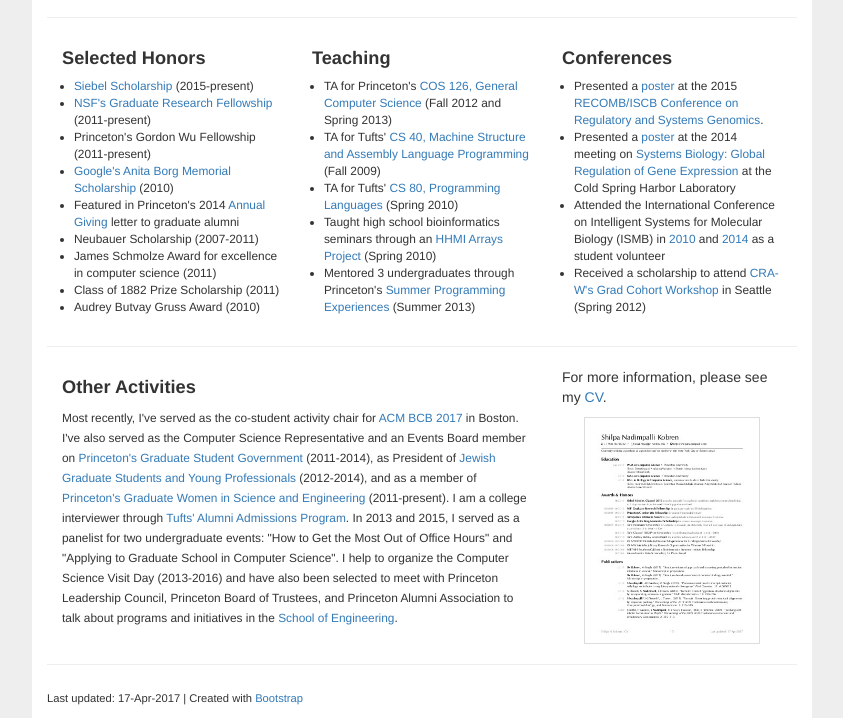
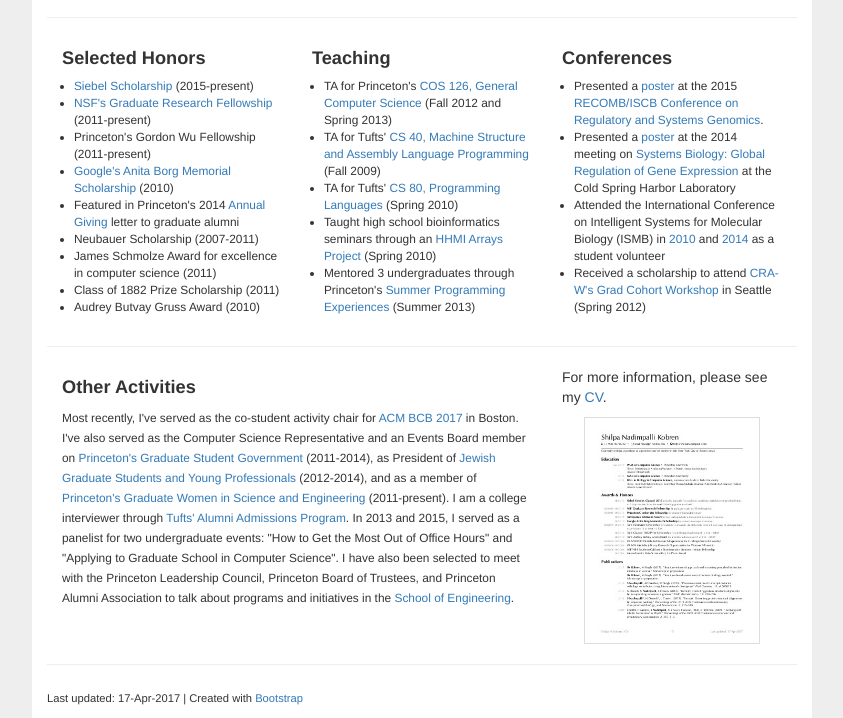
Before and after one commit to snadim02/oldwebsite2018, a plain HTML site: page index.html in a window 1280 px wide. Shown: the part 1205-1923 px from the top of the page, without its empty margins (218-1061 px from the left). Drawn offline with nearby package versions, Linux system fonts and the light colour scheme.

Commit message:
minor edits

```diff
--- a/index.html
+++ b/index.html
@@ -178,7 +178,7 @@
     <hr>
     <div class="col-md-8 col-sm-8 col-xs-12">
       <p><h3 class="header">Other Activities</h3>
-        <span style="font-size:.85em;line-height:.85em;">Most recently, I've served as the co-student activity chair for <a href="http://acm-bcb.org/">ACM BCB 2017</a> in Boston. I've also served as the Computer Science Representative and an Events Board member on <a href="https://gsg.princeton.edu/" target="_blank">Princeton's Graduate Student Government</a> (2011-2014), as President of <a href="http://www.princeton.edu/hillel/student-life/grads-young-professionals/" target="_blank">Jewish Graduate Students and Young Professionals</a> (2012-2014), and as a member of <a href="http://www.princeton.edu/~gwise/" target="_blank">Princeton's Graduate Women in Science and Engineering</a> (2011-present). I am a college interviewer through <a href="http://admissions.tufts.edu/taap" target="_blank">Tufts' Alumni Admissions Program</a>. In 2013 and 2015, I served as a panelist for two undergraduate events: "How to Get the Most Out of Office Hours" and "Applying to Graduate School in Computer Science". I help to organize the Computer Science Visit Day (2013-2016) and have also been selected to meet with Princeton Leadership Council, Princeton Board of Trustees, and Princeton Alumni Association to talk about programs and initiatives in the <a href="http://www.princeton.edu/engineering/" target="_blank">School of Engineering</a>.</span></p>
+        <span style="font-size:.85em;line-height:.85em;">Most recently, I've served as the co-student activity chair for <a href="http://acm-bcb.org/">ACM BCB 2017</a> in Boston. I've also served as the Computer Science Representative and an Events Board member on <a href="https://gsg.princeton.edu/" target="_blank">Princeton's Graduate Student Government</a> (2011-2014), as President of <a href="http://www.princeton.edu/hillel/student-life/grads-young-professionals/" target="_blank">Jewish Graduate Students and Young Professionals</a> (2012-2014), and as a member of <a href="http://www.princeton.edu/~gwise/" target="_blank">Princeton's Graduate Women in Science and Engineering</a> (2011-present). I am a college interviewer through <a href="http://admissions.tufts.edu/taap" target="_blank">Tufts' Alumni Admissions Program</a>. In 2013 and 2015, I served as a panelist for two undergraduate events: "How to Get the Most Out of Office Hours" and "Applying to Graduate School in Computer Science". I have also been selected to meet with the Princeton Leadership Council, Princeton Board of Trustees, and Princeton Alumni Association to talk about programs and initiatives in the <a href="http://www.princeton.edu/engineering/" target="_blank">School of Engineering</a>.</span></p>
       </div>
       <div class="col-md-4 col-sm-4 col-xs-12">
       <p>For more information, please see my <a href="ShilpaKobren_cv.pdf" target="_blank">CV</a>.</p>
```
